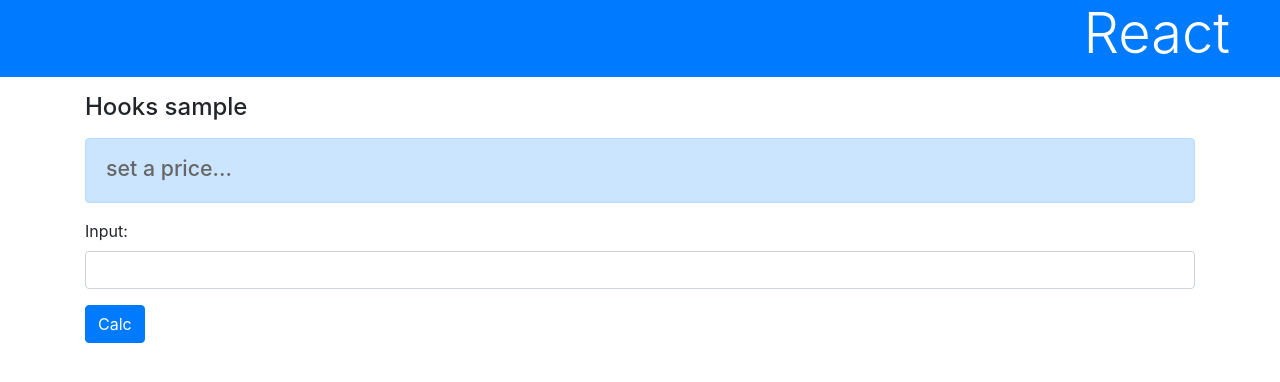
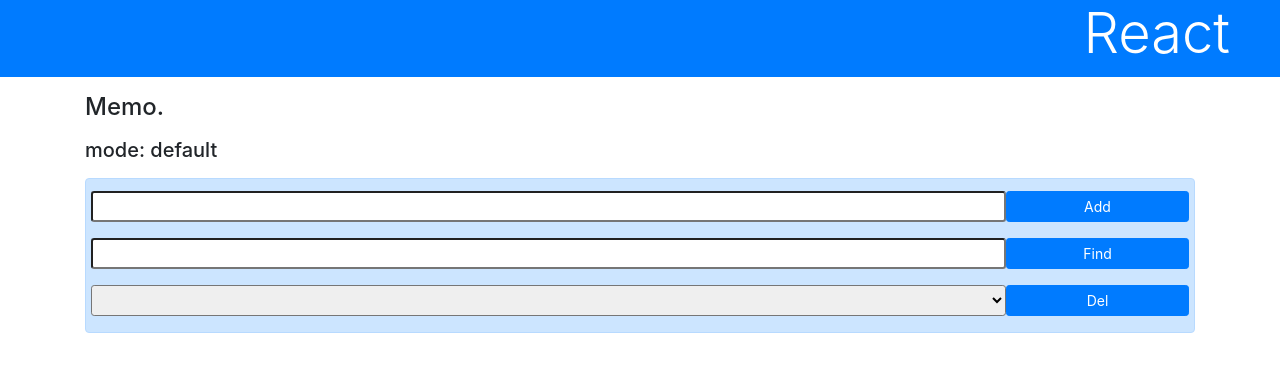
Before and after one commit to okuda1506/react_app, a React (Create React App) app: page / in a window 1280 px wide. Shown: the top 382 px of the page. Built offline with nearby package versions, Linux system fonts and the light colour scheme.

Commit message:
簡易メモアプリ作成

```diff
--- a/src/App.js
+++ b/src/App.js
@@ -1,52 +1,16 @@
-import React, { useState, useEffect } from 'react'
 import './App.css'
+import MemoPage from './memo/MemoPage'
 
-function AlertMessage(props) {
-	return  <div className="alert alert-primary h5 text-primary">
-		<h5>{props.msg}</h5>
-	</div>
-}
-
-function App() {
-	const [val, setVal] = useState(1000)
-	const [tax1, setTax1] = useState(0)
-	const [tax2, setTax2] = useState(0)
-	const [msg, setMsg] = useState(<p>set a price...</p>)
-
-	const doChange = (event) => {
-		setVal(event.target.value)
-	}
-
-	const doAction = () => {
-		let res = <div>
-			<p>軽減税率(8%) : {tax1} 円</p>
-			<p>	通常税率(10%) : {tax2} 円</p>
-		</div>
-		setMsg(res)
-	}
-
-	useEffect(() => {
-		setTax1(Math.floor(val * 1.08))
-	})
-
-	useEffect(() => {
-		setTax2(Math.floor(val * 1.1))
-	})
-
+function App () {
 	return (
 		<div>
 			<h1 className="bg-primary text-white display-4 ">React</h1>
 			<div className="container">
-				<h4 className="my-3">Hooks sample</h4>
-				<AlertMessage msg={msg} />
-				<div className="form-group">
-					<label>Input:</label>
-					<input type="number" className="form-control" onChange={doChange} />
-				</div>
-				<button className="btn btn-primary" onClick={doAction}>Calc</button>
+				<h4 className="my-3">Memo.</h4>
+				<MemoPage />
 			</div>
 		</div>
-  	)
+	)
 }
 
 export default App
--- /dev/null
+++ b/src/Persist.js
@@ -0,0 +1,27 @@
+import React, { useState } from 'react'
+
+function usePersist(ky, initVal) {
+    const key = "hooks:" + ky
+    const value = () => {
+        try {
+            const item = window.localStorage.getItem(key)
+            return item ? JSON.parse(item) : initVal
+        } catch (err) {
+            console.log(err)
+            return initVal;
+        }
+    }
+    const setValue = (val) => {
+        try {
+            setSavedValue(val)
+            window.localStorage.setItem(key, JSON.stringify(val))
+        } catch (err) {
+            console.log(err)
+        }
+    }
+    const [savedValue, setSavedValue] = useState(value)
+
+    return [savedValue, setValue]
+}
+
+export default usePersist
--- /dev/null
+++ b/src/memo/AddForm.js
@@ -0,0 +1,32 @@
+import React, { useState, useEffect } from 'react'
+import  usePersist  from '../Persist'
+
+function AddForm (props) {
+    const [memo, setMemo] = usePersist('memo', [])
+    const [message, setMessage] = useState('')
+
+    const doChange = (e) => {
+        setMessage(e.target.value)
+    }
+
+    const doAction = (e) => {
+        const data = {
+            message: message,
+            created: new Date()
+        }
+        memo.unshift(data)
+        setMemo(memo)
+        setMessage('')
+    }
+
+    return (
+        <form onSubmit={doAction} action=''>
+            <div className='form-group row'>
+                <input type='text' className='form-control-sm col' onChange={doChange} value={message} required />
+                <input type='submit' value="Add" className='btn btn-primary btn-sm col-2' />
+            </div>
+        </form>
+    )
+}
+
+export default AddForm
--- /dev/null
+++ b/src/memo/DelForm.js
@@ -0,0 +1,38 @@
+import React, { useState, useEffect, memo } from 'react'
+import  usePersist  from '../Persist'
+
+function DelForm (props) {
+    const [memo, setMemo] = usePersist("memo", [])
+    const [num, setNum] = useState(0)
+
+    const doChange = (e) => {
+        setNum(e.target.value)
+    }
+
+    const doAction = (e) => {
+        let res = memo.filter((item, key) => {
+            return key != num
+        })
+        setMemo(res)
+        setNum(0)
+    }
+
+    let items = memo.map((value, key) =>(
+        <option key={key} value={key}>
+            {value.message.substring(0,10)}
+        </option>
+    ))
+
+    return (
+        <form onSubmit={doAction}>
+            <div className='form-group row'>
+                <select onChange={doChange} className="form-control-sm col" defaultValue="-1">
+                    {items}
+                </select>
+                <input type='submit' value='Del' className='btn btn-primary btn-sm col-2' />
+            </div>
+        </form>
+    )
+}
+
+export default DelForm
--- /dev/null
+++ b/src/memo/FindForm.js
@@ -0,0 +1,37 @@
+import React, { useState, useEffect, memo } from 'react'
+import  usePersist  from '../Persist'
+
+function FindForm (props) {
+    const [memo, setMemo] = usePersist("memo", [])
+    const [fmemo, setFMemo] = usePersist("findMemo", [])
+    const [message, setMessage] = useState('')
+    const [mode, setMode] = usePersist('mode', 'find')
+
+    const doChange = (e) => {
+        setMessage(e.target.value)
+    }
+
+    const doAction = (e) => {
+        if (message == '') {
+            setMode('default')
+            return
+        }
+        let res = memo.filter((item, key) => {
+            return item.message.includes(message)
+        })
+        setFMemo(res)
+        setMode('find')
+        setMessage('')
+    }
+
+    return (
+        <form onSubmit={doAction}>
+            <div className='form-group row'>
+                <input type='text' onChange={doChange} value={message} className='form-control-sm col' />
+                <input type='submit' value="Find" className='btn btn-primary btn-sm col-2' />
+            </div>
+        </form>
+    )
+}
+
+export default FindForm
--- /dev/null
+++ b/src/memo/Item.js
@@ -0,0 +1,23 @@
+import React, { useState, useEffect } from 'react'
+
+function Item (props) {
+    const th = {
+        width: "100px"
+    }
+    const td = {
+        textAlign: "right",
+        width: "150px"
+    }
+    let d = new Date(Date.parse(props.value.created))
+    let f = d.getMonth() + '/' + d.getDate() + ' ' + d.getHours() + ':' + d.getMinutes()
+
+    return (
+        <tr>
+            <th style={th}>No, {props.index}</th>
+            <td>{props.value.message}</td>
+            <td style={td}>{f}</td>
+        </tr>
+    )
+}
+
+export default Item
--- /dev/null
+++ b/src/memo/Memo.js
@@ -0,0 +1,40 @@
+import React, { useState, useEffect } from 'react'
+import  usePersist  from '../Persist'
+
+import Item from './Item'
+
+function Memo(props) {
+    const [memo, setMemo] = usePersist("memo", [])
+    const [fmemo, setFMemo] = usePersist("findMemo", [])
+    const [mode, setMode] = usePersist('mode', 'default')
+
+    let data = []
+
+    switch (mode){
+        case 'default':
+        data = memo.map((value,key)=>(
+            <Item key={value.message} value={value} index={key + 1} />
+        ))
+        setMode('deafult')
+        break
+
+        case 'find':
+        data = fmemo.map((value,key)=>(
+            <Item key={value.message} value={value} index={key + 1}/>
+        ))
+        break
+
+        default:
+        data = memo.map((value,key)=>(
+            <Item key={value.message} value={value} index={key + 1} />
+        ))
+    }
+
+    return (
+        <table className="table mt-4">
+            <tbody>{data}</tbody>
+        </table>
+    )
+}
+
+export default Memo
--- /dev/null
+++ b/src/memo/MemoPage.js
@@ -0,0 +1,23 @@
+import  usePersist  from '../Persist';
+import Memo from './Memo';
+import AddForm from './AddForm';
+import FindForm from './FindForm';
+import DelForm from './DelForm';
+
+function MemoPage() {
+    const [mode, setMode] = usePersist('mode', 'default')
+
+    return (
+        <div>
+            <h5 className="my-3">mode: {mode}</h5>
+            <div className="alert alert-primary pb-0">
+                <AddForm />
+                <FindForm />
+                <DelForm />
+            </div>
+            <Memo />
+        </div>
+    )
+}
+
+export default MemoPage
```
